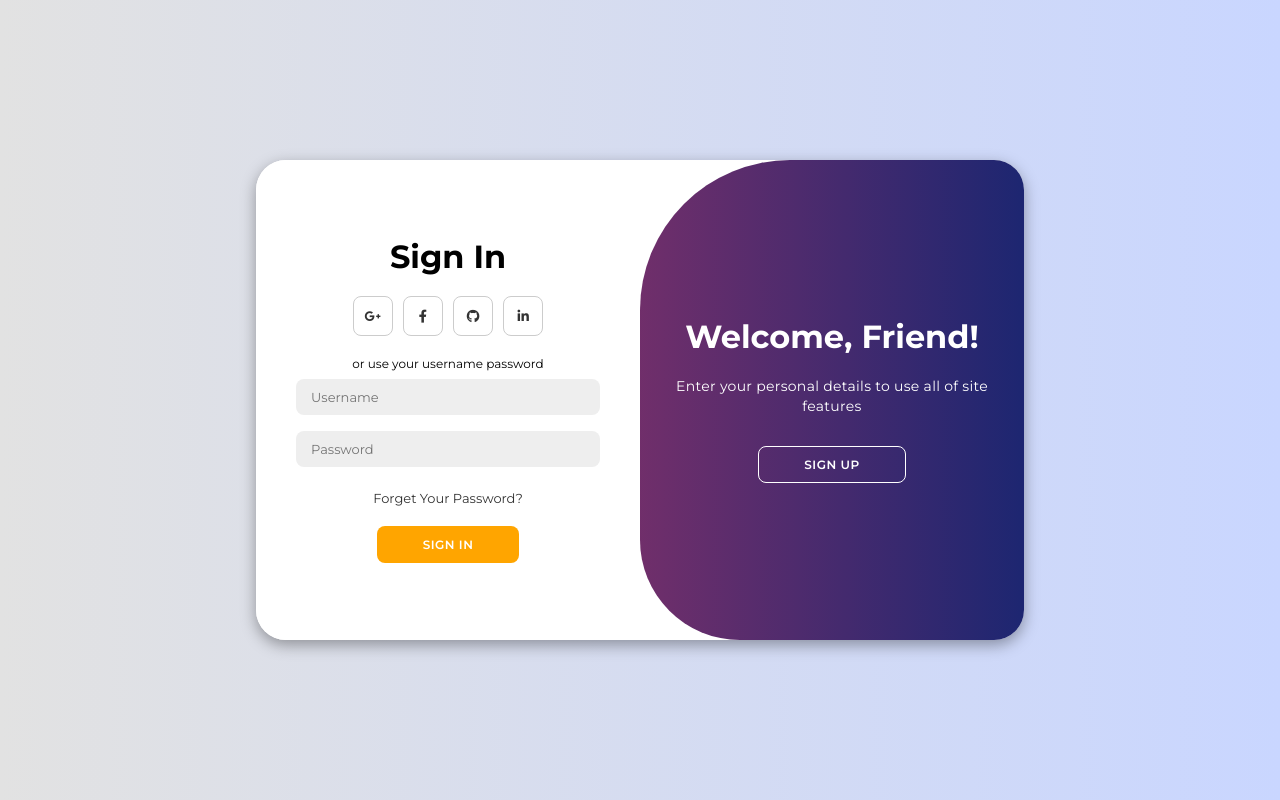
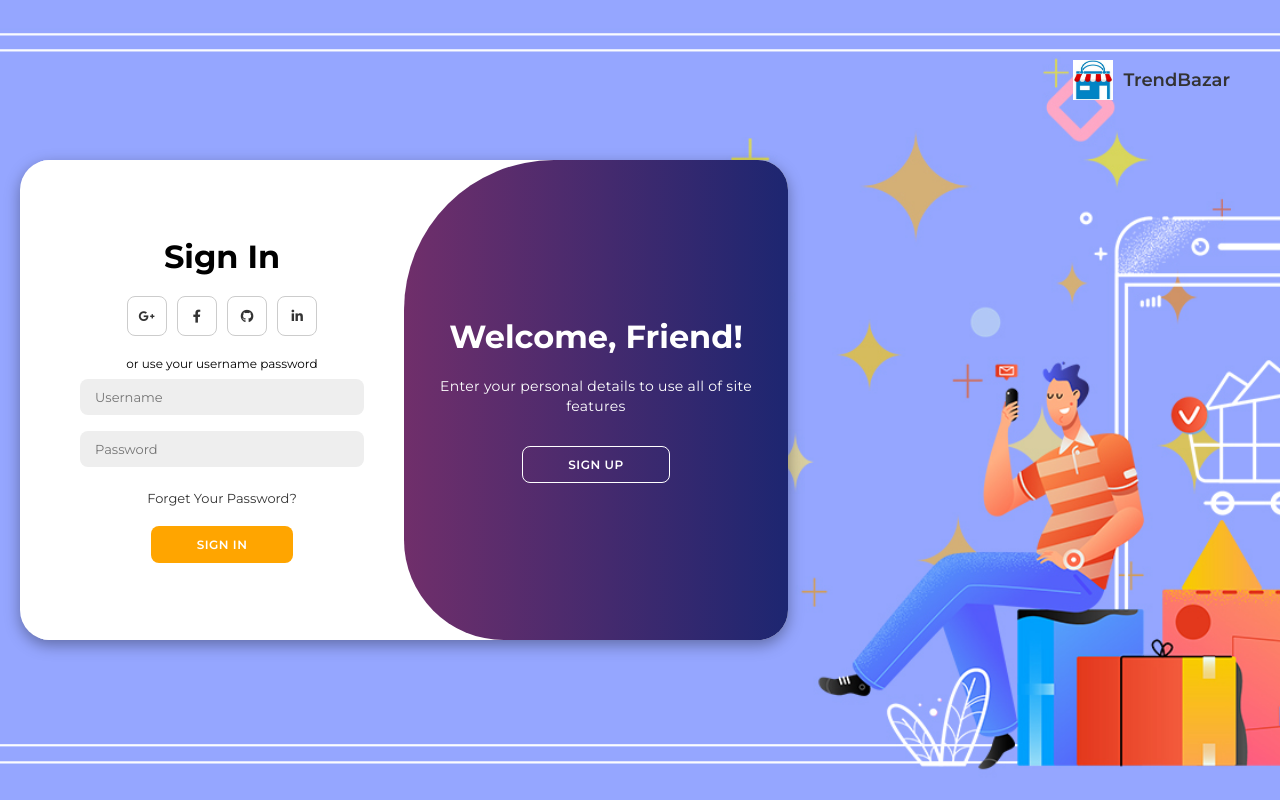
Before and after one commit to sinan-ks/TrendBazar, a Django app: page / in a window 1280 px wide. Run offline with Django 5.2, Linux system fonts and the light colour scheme.

Commit message:
Added a background image for login page

```diff
--- a/store/templates/login.html
+++ b/store/templates/login.html
@@ -1,4 +1,5 @@
 <!DOCTYPE html>
+{% load static %}
 <html lang="en">
 
 <head>
@@ -7,28 +8,53 @@
     <link rel="stylesheet" href="https://cdnjs.cloudflare.com/ajax/libs/font-awesome/6.4.2/css/all.min.css">
 
     <title>Login Page</title>
-</head>
     <style>
         @import url('https://fonts.googleapis.com/css2?family=Montserrat:wght@300;400;500;600;700&display=swap');
 
-*{
+        * {
             margin: 0;
             padding: 0;
             box-sizing: border-box;
             font-family: 'Montserrat', sans-serif;
         }
 
-body{
-    background-color: #c9d6ff;
-    background: linear-gradient(to right, #e2e2e2, #c9d6ff);
+        body {
+            /* Background image setup */
+            background-image: url("{% static 'images/shopping.jpg' %}");
+            background-size: cover;
+            background-position: center;
             display: flex;
-    align-items: center;
             justify-content: center;
             flex-direction: column;
             height: 100vh;
+            position: relative;
+            /* Ensure relative positioning for absolute elements */
         }
 
-.container{
+        .logo-container {
+            position: absolute;
+            top: 60px;
+            /* Adjust top gap */
+            right: 50px;
+            /* Adjust right gap */
+            display: flex;
+            align-items: center;
+        }
+
+        .logo {
+            width: 40px;
+            height: 40px;
+            margin-right: 10px;
+        }
+
+        .site-name {
+            color: #333;
+            /* Changed text color */
+            font-size: 18px;
+            font-weight: 600;
+        }
+
+        .container {
             background-color: #fff;
             border-radius: 30px;
             box-shadow: 0 5px 15px rgba(0, 0, 0, 0.35);
@@ -37,27 +63,29 @@ body{
             width: 768px;
             max-width: 100%;
             min-height: 480px;
+            margin-left: 20px;
+            /* Add margin to the left */
         }
 
-.container p{
+        .container p {
             font-size: 14px;
             line-height: 20px;
             letter-spacing: 0.3px;
             margin: 20px 0;
         }
 
-.container span{
+        .container span {
             font-size: 12px;
         }
 
-.container a{
+        .container a {
             color: #333;
             font-size: 13px;
             text-decoration: none;
             margin: 15px 0 10px;
         }
 
-.container button{
+        .container button {
             background-color: orange;
             color: #fff;
             font-size: 12px;
@@ -71,16 +99,16 @@ body{
             cursor: pointer;
         }
 
-.container button:hover{
+        .container button:hover {
             background-color: #00a1ff;
         }
 
-.container button.hidden{
+        .container button.hidden {
             background-color: transparent;
             border-color: #fff;
         }
 
-.container form{
+        .container form {
             background-color: #fff;
             display: flex;
             align-items: center;
@@ -88,9 +116,11 @@ body{
             flex-direction: column;
             padding: 0 40px;
             height: 100%;
+            margin-left: 20px;
+            /* Add margin to the left */
         }
 
-.container input{
+        .container input {
             background-color: #eee;
             border: none;
             margin: 8px 0;
@@ -101,53 +131,57 @@ body{
             outline: none;
         }
 
-.form-container{
+        .form-container {
             position: absolute;
             top: 0;
             height: 100%;
             transition: all 0.6s ease-in-out;
         }
 
-.sign-in{
+        .sign-in {
             left: 0;
             width: 50%;
             z-index: 2;
         }
 
-.container.active .sign-in{
+        .container.active .sign-in {
             transform: translateX(100%);
         }
 
-.sign-up{
+        .sign-up {
             left: 0;
             width: 50%;
             opacity: 0;
             z-index: 1;
         }
 
-.container.active .sign-up{
+        .container.active .sign-up {
             transform: translateX(100%);
             opacity: 1;
             z-index: 5;
             animation: move 0.6s;
         }
 
-@keyframes move{
-    0%, 49.99%{
+        @keyframes move {
+
+            0%,
+            49.99% {
                 opacity: 0;
                 z-index: 1;
             }
-    50%, 100%{
+
+            50%,
+            100% {
                 opacity: 1;
                 z-index: 5;
             }
         }
 
-.social-icons{
+        .social-icons {
             margin: 20px 0;
         }
 
-.social-icons a{
+        .social-icons a {
             border: 1px solid #ccc;
             border-radius: 20%;
             display: inline-flex;
@@ -158,7 +192,7 @@ body{
             height: 40px;
         }
 
-.toggle-container{
+        .toggle-container {
             position: absolute;
             top: 0;
             left: 50%;
@@ -170,15 +204,15 @@ body{
             z-index: 1000;
         }
 
-.container.active .toggle-container{
+        .container.active .toggle-container {
             transform: translateX(-100%);
             border-radius: 0 150px 100px 0;
         }
 
-.toggle{
+        .toggle {
             background-color: linear-gradient(to left, #00a1ff, #00ff8f);
             height: 100%;
-    background: linear-gradient(to right, #C33764  , #1D2671);
+            background: linear-gradient(to right, #c33764, #1d2671);
             color: #fff;
             position: relative;
             left: -100%;
@@ -188,11 +222,11 @@ body{
             transition: all 0.6s ease-in-out;
         }
 
-.container.active .toggle{
+        .container.active .toggle {
             transform: translateX(50%);
         }
 
-.toggle-panel{
+        .toggle-panel {
             position: absolute;
             width: 50%;
             height: 100%;
@@ -207,30 +241,36 @@ body{
             transition: all 0.6s ease-in-out;
         }
 
-.toggle-left{
+        .toggle-left {
             transform: translateX(-200%);
         }
 
-.container.active .toggle-left{
+        .container.active .toggle-left {
             transform: translateX(0);
         }
 
-.toggle-right{
+        .toggle-right {
             right: 0;
             transform: translateX(0);
         }
 
-.container.active .toggle-right{
+        .container.active .toggle-right {
             transform: translateX(200%);
         }
-
     </style>
+</head>
 
 <body>
 
-    {%if form.errors%}
-        {{form.errors}}
-    {%endif%}
+    <!-- Logo and site name -->
+    <div class="logo-container">
+        <img src="{% static 'images/Logo.jpg' %}" alt="Logo" class="logo">
+        <span class="site-name">TrendBazar</span>
+    </div>
+
+    {% if form.errors %}
+    {{ form.errors }}
+    {% endif %}
 
     <div class="container" id="container">
         <div class="form-container sign-up">
@@ -243,7 +283,7 @@ body{
                     <a href="#" class="icon"><i class="fa-brands fa-github"></i></a>
                     <a href="#" class="icon"><i class="fa-brands fa-linkedin-in"></i></a>
                 </div>
-                <span>or use your email for registeration</span>
+                <span>or use your email for registration</span>
                 <input type="text" placeholder="Name" name="username">
                 <input type="email" placeholder="Email" name="email">
                 <input type="password" placeholder="Password" name="password1">
@@ -280,11 +320,14 @@ body{
                     <p>Enter your personal details to use all of site features</p>
                     <button class="hidden" id="register">Sign Up</button>
                 </div>
+
             </div>
         </div>
     </div>
 
-    <script >
+
+
+    <script>
         const container = document.getElementById('container');
         const registerBtn = document.getElementById('register');
         const loginBtn = document.getElementById('login');
```
Also changed, not shown: db.sqlite3, store/static/images/shopping.jpg (added). Lines whose indentation alone changed are shown as unchanged.
